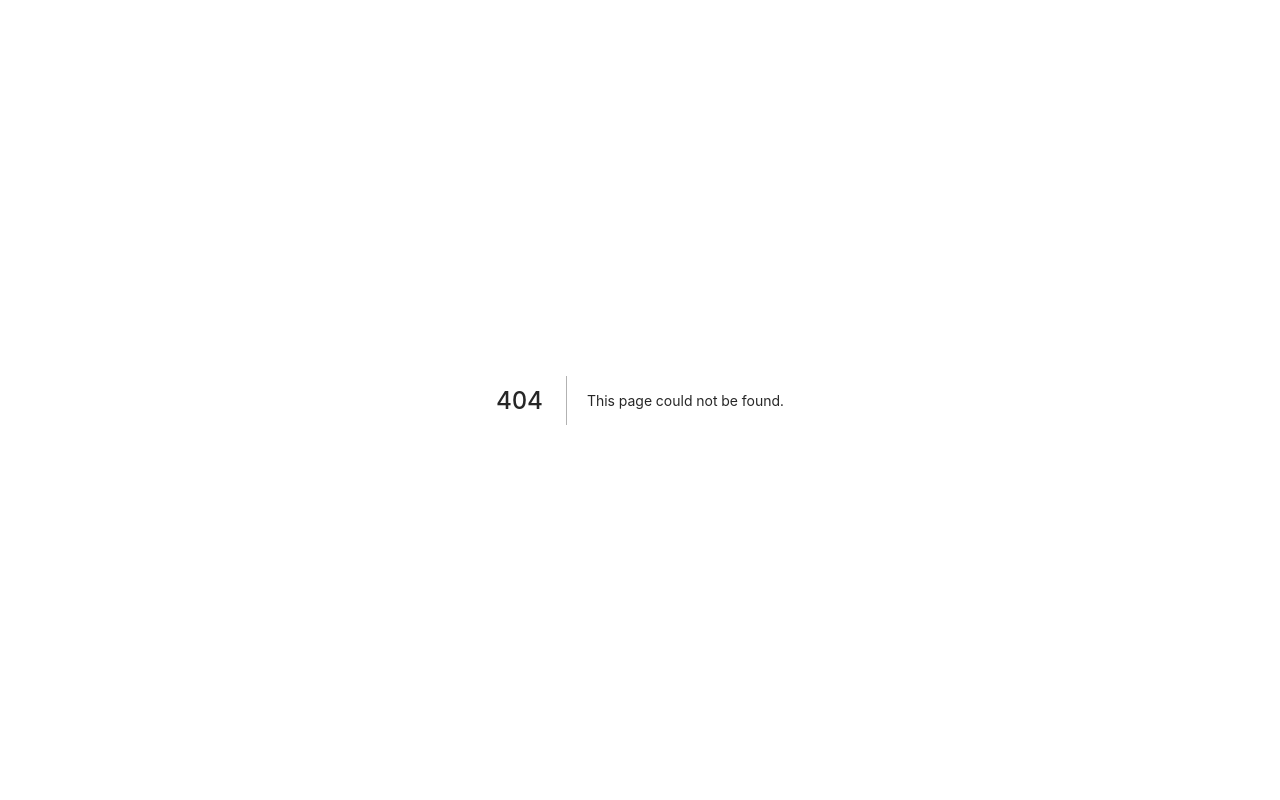
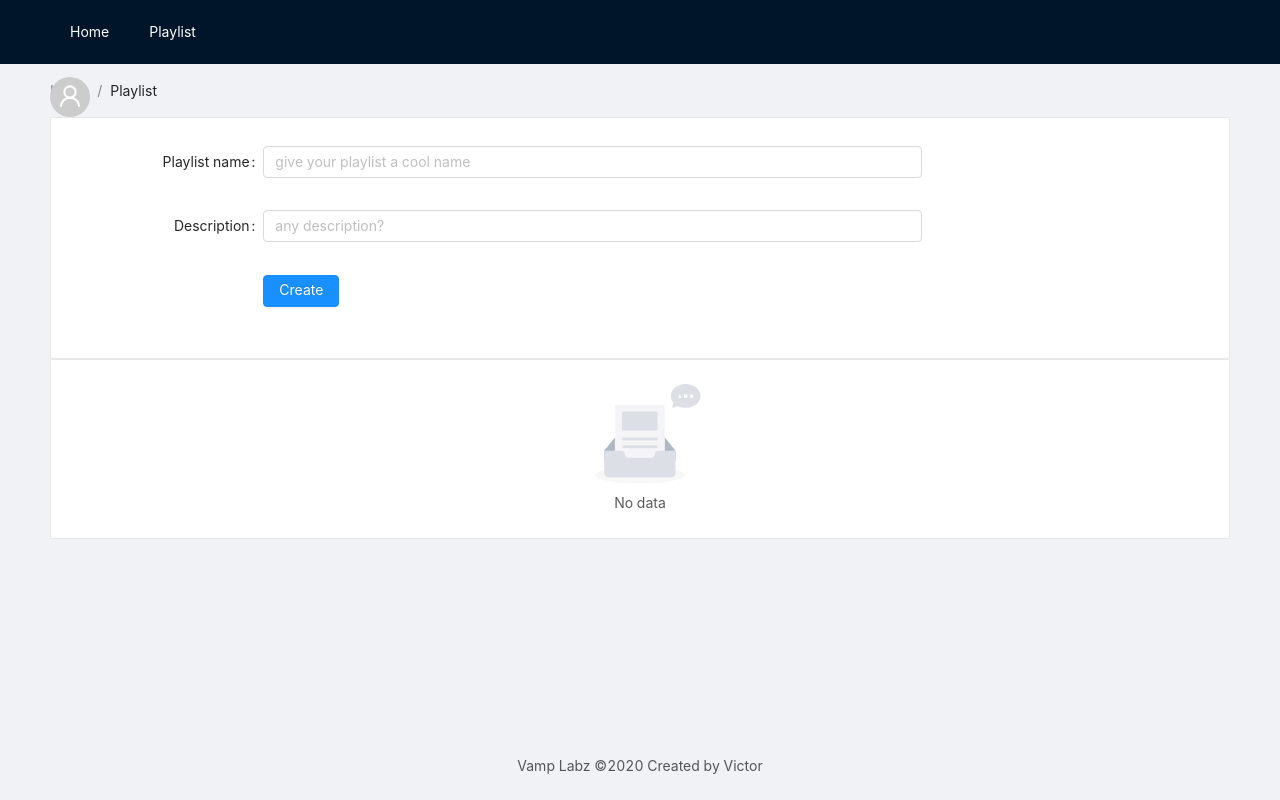
Before and after one commit to victorkurauchi/spotify-labs, a Next.js app: page /playlist in a window 1280 px wide. Before the commit this address had no page. Built offline with nearby package versions, Linux system fonts and the light colour scheme.

Commit message:
feat: Add track to playlist and new page for playlist

```diff
--- a/components/Catalog/AlbumCatalog.tsx
+++ b/components/Catalog/AlbumCatalog.tsx
@@ -18,7 +18,7 @@ const AlbumCatalog = ({ data }: Props) => {
       </Divider>
       <Row gutter={[16, 24]}>
         { data.items.map(album => (
-          <Col className="gutter-row" span={6}>
+          <Col className="gutter-row" span={6} key={album.id}>
             <Card
               hoverable
               cover={<img alt="example" src={album.images[1].url} />}
--- a/components/Catalog/TrackCatalog.tsx
+++ b/components/Catalog/TrackCatalog.tsx
@@ -1,14 +1,36 @@
 import React from 'react';
 import { Empty, List, Skeleton, Avatar } from 'antd'
+import { useAppStateContainer } from '../../context/application';
+import { ADD_TRACK_TO_PLAYLIST } from '../../store/actionTypes';
 
 type Props = {
   data: { items: any[] };
+  options: string[];
 }
 
-const TrackCatalog = ({ data }: Props) => {
+const TrackCatalog = ({ data, options }: Props) => {
   if (!data?.items?.length) return <Empty />
+  const { state, dispatch } = useAppStateContainer()
+  const { playlist } = state.playlistState
 
-  // on notification, add to playlist
+  const addToPlaylist = (item: any) => {
+    if (!playlist.find(track => track.id === item.id)) {
+      dispatch({
+        type: ADD_TRACK_TO_PLAYLIST,
+        payload: item
+      })
+    }
+  }
+
+  const renderActions = (item, options: string[]) => {
+    const actions = [
+      { key: 'add', comp: () => (<a href="#" onClick={() => addToPlaylist(item)} key="list-loadmore-edit">add to playlist</a>) },
+      { key: 'listen', comp: () => (<a href={item.external_urls.spotify} target="_blank" key="list-loadmore-more">listen</a>) },
+      { key: 'remove', comp: () => (<a key="list-loadmore-more">remove</a>) },
+    ]
+
+    return actions.filter(a => options.indexOf(a.key) > -1).map(a => a.comp())
+  }
 
   return (
     <List
@@ -18,9 +40,7 @@ const TrackCatalog = ({ data }: Props) => {
       // loadMore={loadMore}
       dataSource={data.items}
       renderItem={item => (
-        <List.Item
-          actions={[<a key="list-loadmore-edit">add to playlist</a>, <a key="list-loadmore-more">listen</a>]}
-        >
+        <List.Item actions={renderActions(item, options)}>
           <Skeleton avatar title={false} loading={false} active>
             <List.Item.Meta
               avatar={
--- a/components/Layout.tsx
+++ b/components/Layout.tsx
@@ -1,10 +1,11 @@
 import * as React from 'react'
 import Head from 'next/head'
-import { Layout, Menu, Row, Col, Avatar, Dropdown } from 'antd'
+import { Layout, Menu, Row, Col, Avatar, Dropdown, Badge } from 'antd'
 
 const { Header, Content, Footer } = Layout
 import { UserOutlined } from '@ant-design/icons'
 import { useAppStateContainer } from '../context/application'
+import Link from 'next/link'
 
 const menu = (
   <Menu>
@@ -29,6 +30,7 @@ const BaseLayout: React.FunctionComponent<Props> = ({
 }) => {
   const { state } = useAppStateContainer()
   const avatar = state.accountState?.account?.images[0].url
+  const playlistCount = state.playlistState?.playlist?.length
 
   const withAvatar = () => (
     <Avatar size="large" src={avatar} />
@@ -50,10 +52,19 @@ const BaseLayout: React.FunctionComponent<Props> = ({
           <Row justify="space-between">
             <Col>
               <div className="logo" />
-              <Menu theme="dark" mode="horizontal" defaultSelectedKeys={['1']}>
-                <Menu.Item key="1">Home</Menu.Item>
-                <Menu.Item key="2">Paylists</Menu.Item>
-                <Menu.Item key="3">Links</Menu.Item>
+              <Menu theme="dark" mode="horizontal">
+                <Menu.Item key="1">
+                  <Link href="/">
+                    <a style={{ color: 'white' }}>Home</a>
+                  </Link>
+                </Menu.Item>
+                <Menu.Item key="2">
+                  <Badge count={playlistCount} offset={[0, -9]}>
+                    <Link href="/playlist">
+                      <a style={{ color: 'white' }}>Playlist</a>
+                    </Link>
+                  </Badge>
+                </Menu.Item>
               </Menu>
             </Col>
 
--- /dev/null
+++ b/pages/playlist.tsx
@@ -0,0 +1,72 @@
+import React from 'react';
+import { Breadcrumb, Input, Row, Col, Button, Tabs, Card, Form, Radio } from 'antd'
+import Layout from '../components/Layout'
+import { getHost } from '../utils/config';
+import { fetchUser } from '../efffects';
+import { useAppStateContainer } from '../context/application';
+import { SET_IN_BULK } from '../store/actionTypes';
+import TrackCatalog from '../components/Catalog/TrackCatalog';
+
+const PlaylistPage = () => {
+  const { state } = useAppStateContainer()
+  const { playlist } = state.playlistState
+  const [name, setName] = React.useState('')
+  const [description, setDescription] = React.useState('')
+
+  const createPlaylist = (values: any) => {
+    // http call
+    console.log(values)
+    console.log(name)
+    console.log(description)
+  }
+
+  const [form] = Form.useForm()
+
+  const formItemLayout = {
+    labelCol: { span: 4 },
+    wrapperCol: { span: 14 },
+  }
+
+  const buttonItemLayout = {
+    wrapperCol: { span: 14, offset: 4 },
+  }
+
+  return (
+    <Layout>
+      <Breadcrumb style={{ margin: '16px 0' }}>
+        <Breadcrumb.Item>Home</Breadcrumb.Item>
+        <Breadcrumb.Item>Playlist</Breadcrumb.Item>
+      </Breadcrumb>
+      <div className="site-layout-content">
+
+        <Card>
+          <Form
+            {...formItemLayout}
+            layout="horizontal"
+            form={form}
+            onFinish={createPlaylist}
+            name="register"
+          >
+            <Form.Item label="Playlist name" rules={[{ required: true }]}>
+              <Input placeholder="give your playlist a cool name" />
+            </Form.Item>
+            <Form.Item label="Description" rules={[{ required: true }]}>
+              <Input placeholder="any description?" name="description" />
+            </Form.Item>
+            <Form.Item {...buttonItemLayout}>
+              <Button type="primary" htmlType="submit">
+                Create
+              </Button>
+            </Form.Item>
+          </Form>
+        </Card>
+
+        <Card>
+          <TrackCatalog data={{ items: playlist }} options={['listen', 'remove']} />
+        </Card>
+      </div>
+    </Layout>
+  )
+}
+
+export default PlaylistPage
--- a/store/actionTypes/index.ts
+++ b/store/actionTypes/index.ts
@@ -3,3 +3,4 @@ export const SET_ALBUMS = 'SET_ALBUMS'
 export const SET_TRACKS = 'SET_TRACKS'
 export const SET_ARTISTS = 'SET_ARTISTS'
 export const SET_IN_BULK = 'SET_IN_BULK'
+export const ADD_TRACK_TO_PLAYLIST = 'ADD_TRACK_TO_PLAYLIST'
--- a/store/reducers/playlist.ts
+++ b/store/reducers/playlist.ts
@@ -1,16 +1,18 @@
 import { Action } from '../../interfaces/action'
-import { SET_TRACKS, SET_ALBUMS, SET_ARTISTS, SET_IN_BULK } from '../actionTypes';
+import { SET_TRACKS, SET_ALBUMS, SET_ARTISTS, SET_IN_BULK, ADD_TRACK_TO_PLAYLIST } from '../actionTypes';
 
 export type PlaylistStateType = {
   tracks: { items: any[] };
   albums: { items: any[] };
   artists: { items: any[] };
+  playlist: any[];
 }
 
 export const playlistInitialState = {
   tracks: { items: [] },
   albums: { items: [] },
   artists: { items: [] },
+  playlist: [],
 };
 
 export const playlistReducer = (state: PlaylistStateType, action: Action) => {
@@ -24,6 +26,8 @@ export const playlistReducer = (state: PlaylistStateType, action: Action) => {
       return { ...state, albums: action.payload }
     case SET_ARTISTS:
       return { ...state, artists: action.payload }
+    case ADD_TRACK_TO_PLAYLIST:
+      return { ...state, playlist: [...state.playlist, action.payload] }
     default:
       return state;
   }
```
Also changed, not shown: pages/index.tsx (+4 -3 lines).
